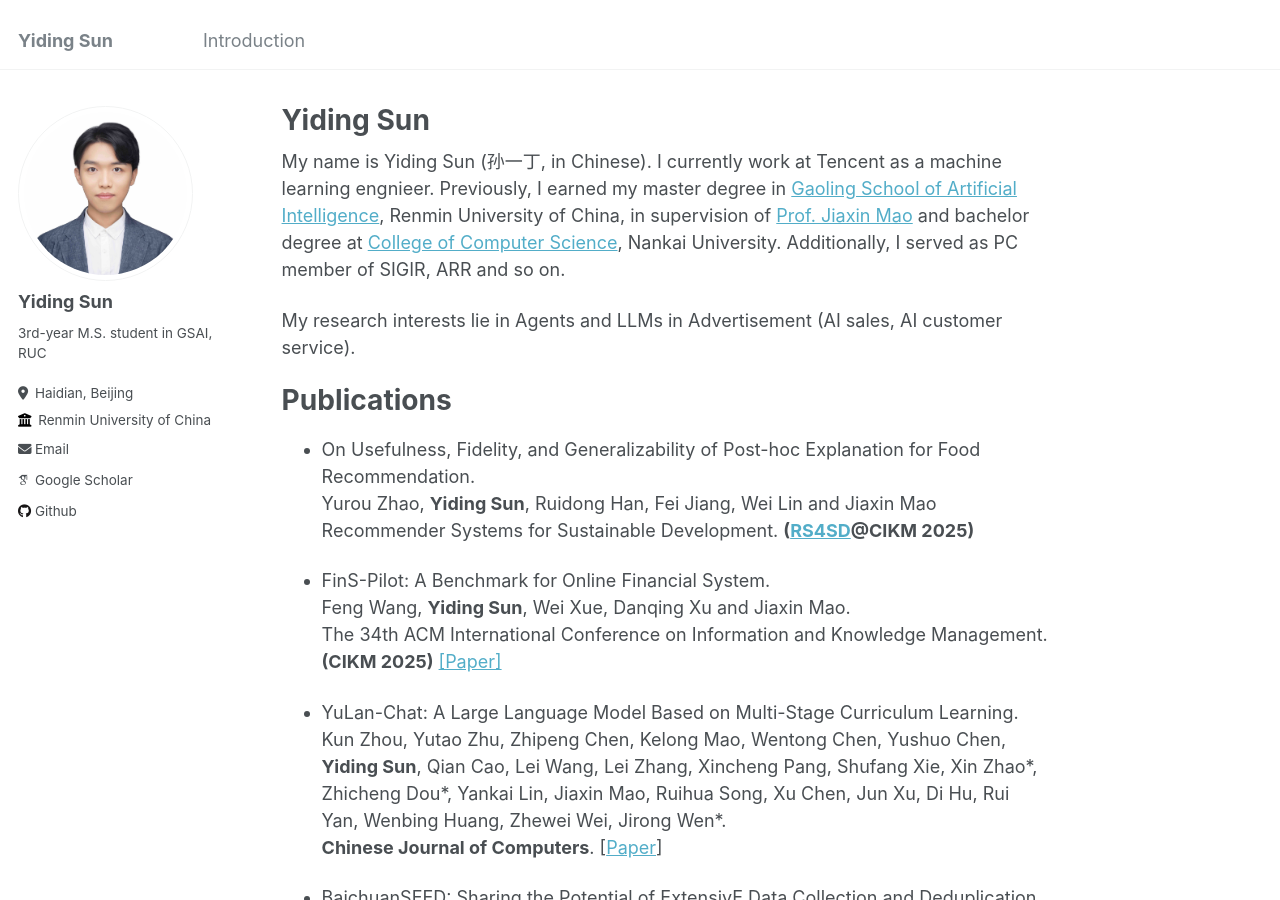
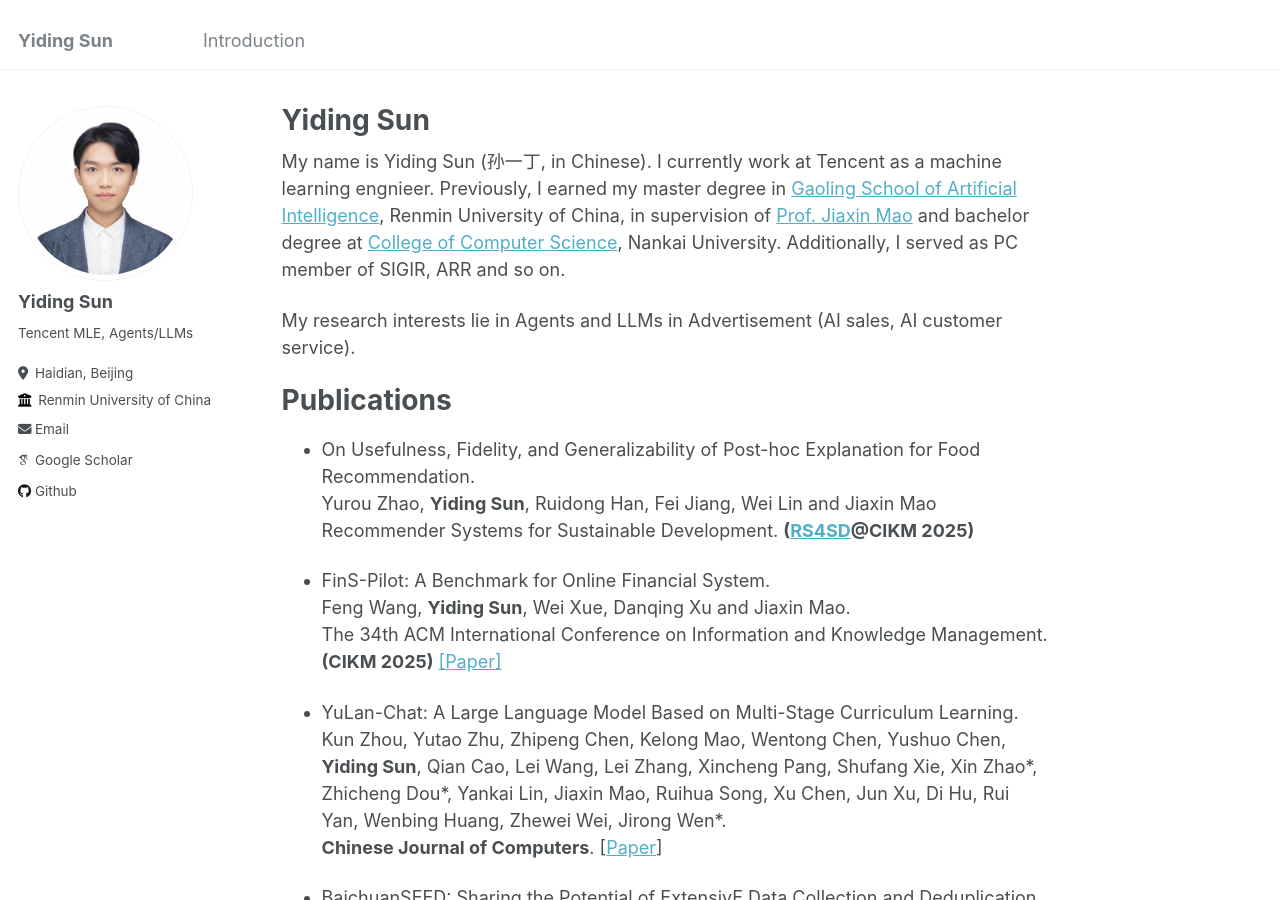
Before and after one commit to Emanual20/Emanual20.github.io, a Jekyll site: the page built from _pages/about.md, in a window 1280 px wide and 900 px high. Built offline with Jekyll 4.4.1, drawn with Linux system fonts in a browser that asks for light colours; some web fonts are replaced.

Commit message:
Update _config.yml

```diff
--- a/_config.yml
+++ b/_config.yml
@@ -24,7 +24,7 @@ author:
   avatar           : "profile_compressed.jpg"
   name             : "Yiding Sun"
   pronouns         : # example: "she/her"
-  bio              : "3rd-year M.S. student in GSAI, RUC"
+  bio              : "Tencent MLE, Agents/LLMs"
   location         : "Haidian, Beijing"
   employer         : "Renmin University of China"
   uri              : # URL
```
